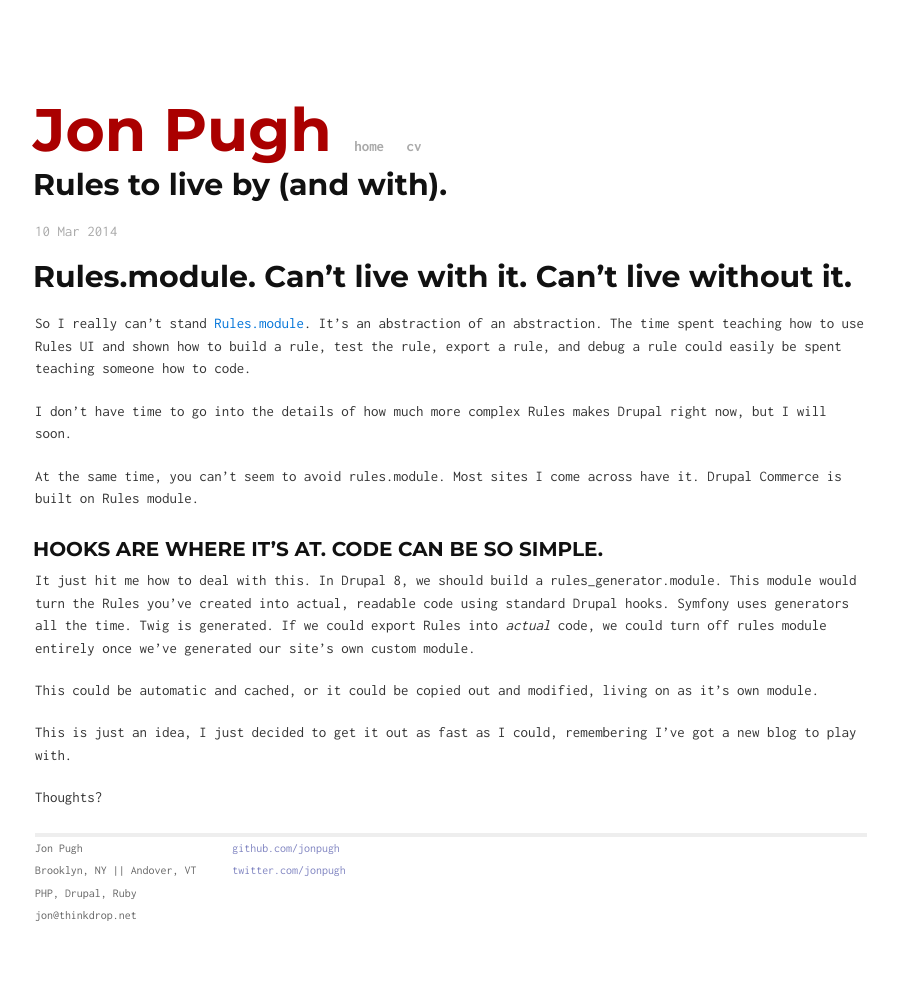
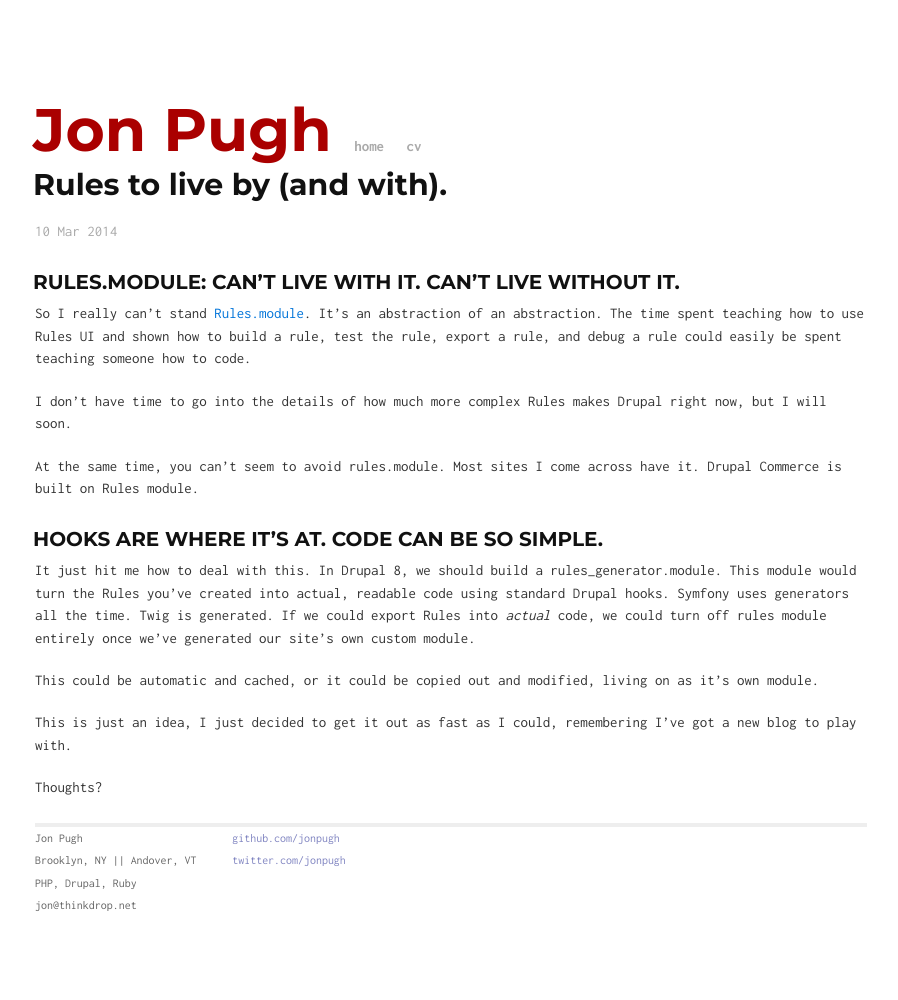
Before and after one commit to jonpugh/jonpugh.github.io, a Jekyll site: the page built from _posts/2014-03-10-rules-generator.md, in a window 1280 px wide. Shown: the whole page, without its empty margins (189-1087 px from the left). Built offline with Jekyll 4.4.1, drawn with Linux system fonts in a browser that asks for light colours; Markdown is read by kramdown in place of the engine named in the settings.

```diff
--- a/_posts/2014-03-10-rules-generator.md
+++ b/_posts/2014-03-10-rules-generator.md
@@ -6,7 +6,7 @@ categories: drupal
 published: true
 ---
 
-## Rules.module. Can't live with it. Can't live without it.
+### Rules.module: Can't live with it. Can't live without it.
 
 So I really can't stand [Rules.module](http://drupal.org/project/rules/). It's an abstraction of an abstraction. The time spent teaching how to use Rules UI and shown how to build a rule, test the rule, export a rule, and debug a rule could easily be spent teaching someone how to code.
 
```
